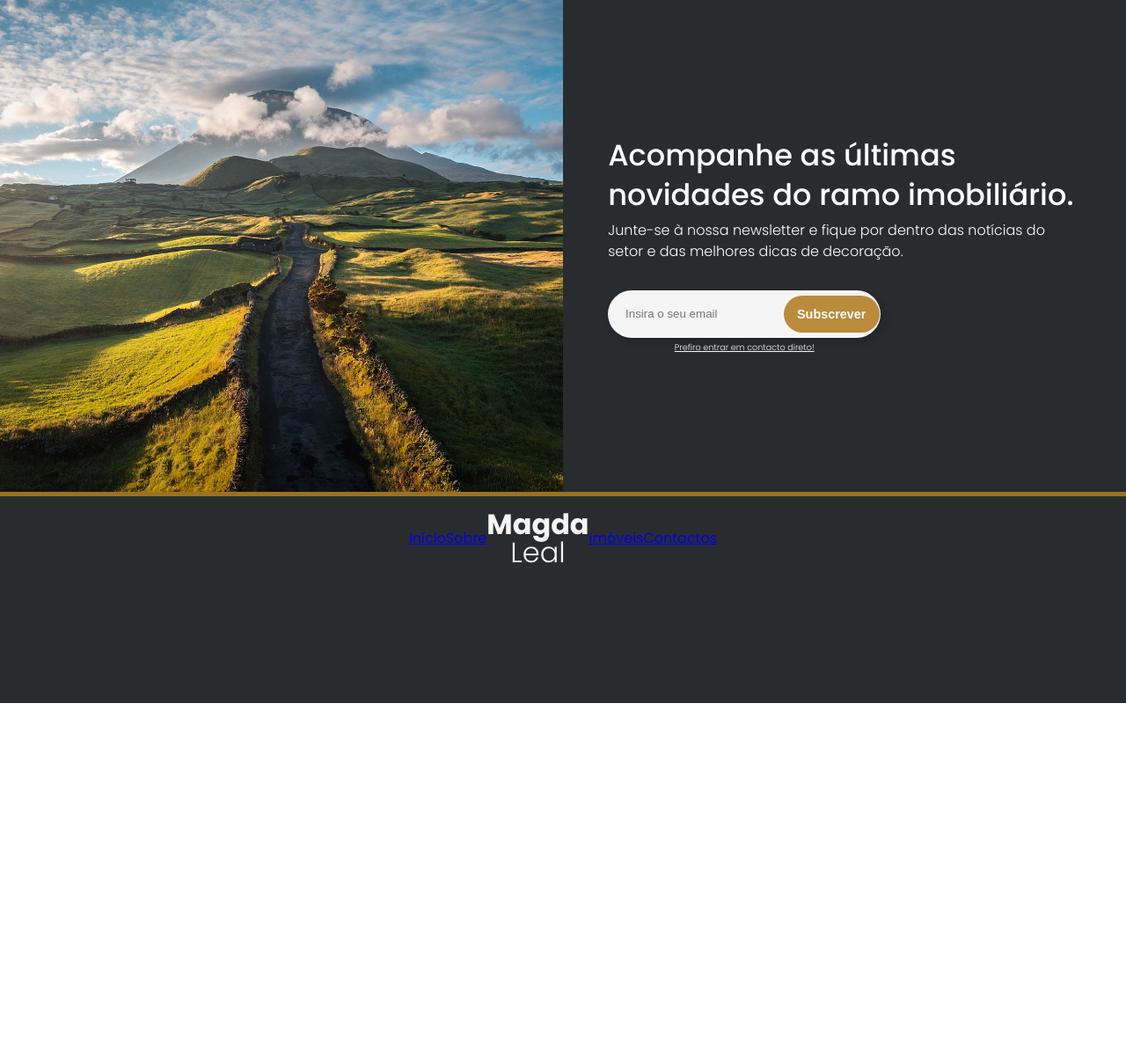
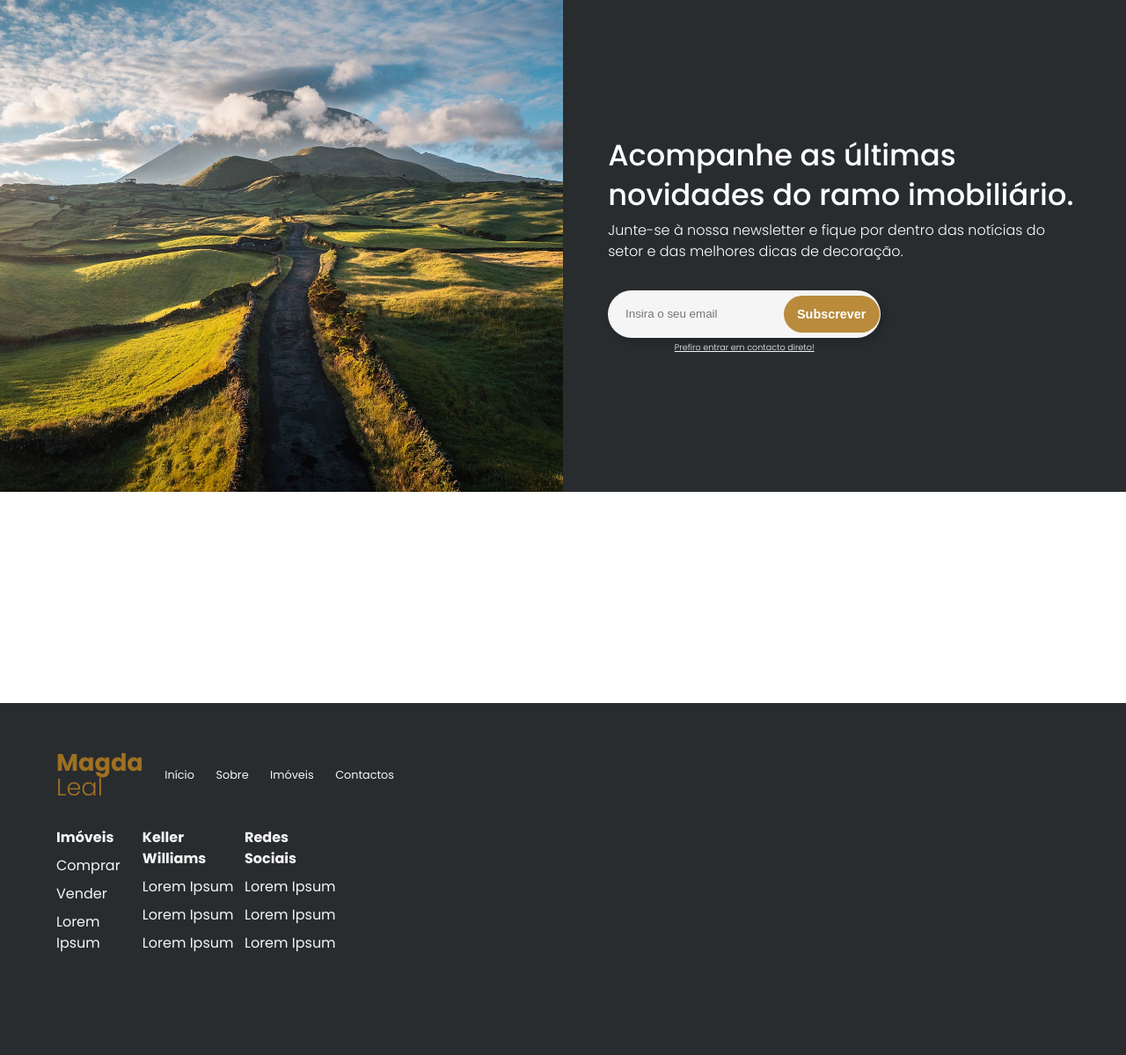
Before and after one commit to TiagoLealPalma/Site-Magda, a Django app: page / in a window 1280 px wide. Shown: the part 3158-4357 px from the top of the page at 88% size. Before the commit the page ends 3957 px from the top, so only its background shows below. Run offline with Django 5.2, Linux system fonts and the light colour scheme.

Commit message:
Footer changes

```diff
--- a/SiteMagda/static/styles.css
+++ b/SiteMagda/static/styles.css
@@ -739,25 +739,65 @@ body::-webkit-scrollbar {
 }
 
 .footer{
-    border-top: solid var(--secondary-color) 5px;
+    /*border-top: solid var(--secondary-color) 5px;*/
     background-color: var(--primary-color);
+    & .content {
+        width: 50%;
+        margin-left: 5%;
+        padding-top: 3%;
 
-    & .nav-bar{
+        & .nav-bar {
+            width: 60%;
             display: flex;
             flex-direction: row;
-        justify-content: center;
+            justify-content: space-between;
             align-items: center;
             padding: 1rem 0 0 0;
 
-        & h1{
+            & h1 {
                 color: whitesmoke;
                 font-weight: lighter;
-            text-align: center;
-            line-height: 2rem;
+                text-align: left;
+                line-height: 1.7rem;
+            }
+            & .logo{
+                font-size: 1.7rem;
+                color: var(--secondary-color);
             }
 
-       & a{
+            & a {
+                font-size: 0.8rem;
+                text-decoration: None;
+                color: whitesmoke;
+            }
 
+            & a:hover {
+                text-decoration: None;
+                color: var(--secondary-color);
+            }
+        }
+
+        & .subContent{
+            padding-top: 4vh;
+            width: 50%;
+            display: flex;
+            justify-content: space-between;
+            flex-direction: row;
+            line-height:1.5rem;
+
+
+            & .col{
+                height: 18vh;
+                display: flex;
+                flex-direction: column;
+                justify-content: space-between;
+
+                & .lines{
+                    text-decoration: None;
+                    color: whitesmoke;
+                    font-weight: normal;
+                }
+            }
         }
     }
 
--- a/SiteMagda/templates/magda/home.html
+++ b/SiteMagda/templates/magda/home.html
@@ -3,13 +3,13 @@
 <html lang="en">
 <head>
     <meta charset="UTF-8">
-    <title>Your Title</title>
+    <title>Magda Leal</title>
     <link rel="stylesheet" href="{% static 'styles.css' %}">
     <meta name="viewport" content="width=device-width, initial-scale=1.0">
     <link href="https://fonts.googleapis.com/css2?family=Poppins:wght@300;400;500;600;700&display=swap" rel="stylesheet">
 </head>
-
 <body>
+<div>
     <div class="headerContainer" id="header">
         <h1 class="logo"> <Strong>Magda</Strong> Leal</h1>
         <div class="nav-links">
@@ -189,21 +189,45 @@
                 <p class="clickable" style="Padding-top:0.3rem; font-size: 0.6rem; color: whitesmoke; font-family: 'Poppins', sans-serif; font-weight: lighter; text-decoration: underline; cursor: pointer">Prefiro entrar em contacto direto!</p>
             </div>
         </div>
+    </div>
 
-    </div>
+    <div style="height:30vh"></div>
     <div style="height: 0vh;"></div>
-    <div class="footer" style="height: 30vh">
+    <div class="footer" style="height: 50svh">
+        <div class="content">
             <div class="nav-bar">
+                <h1 class="logo"> <Strong>Magda</Strong> <br> Leal</h1>
                 <a href="#" class="">Início</a>
-            <a href="#" class= "">Sobre</a>
-            <h1 class="logo"> <Strong>Magda</Strong> <br> Leal</h1>
+                <a href="#" class="">Sobre</a>
                 <a href="#" class="">Imóveis</a>
                 <a href="#" class="">Contactos</a>
             </div>
-        <div class="socials"></div>
-        <div class="credits"></div>
+            <div class="subContent">
+                <div class="col">
+                    <a href="#" class="lines"><strong>Imóveis</strong></a>
+                    <a href="#" class= "lines">Comprar</a>
+                    <a href="#" class="lines">Vender</a>
+                    <a href="#" class="lines">Lorem Ipsum</a>
+                </div>
+                <div class="col">
+                    <a href="#" class="lines"><strong>Keller Williams</strong></a>
+                    <a href="#" class= "lines">Lorem Ipsum</a>
+                    <a href="#" class="lines">Lorem Ipsum</a>
+                    <a href="#" class="lines">Lorem Ipsum</a>
+                </div>
+                <div class="col">
+                    <a href="#" class="lines"><strong>Redes Sociais</strong></a>
+                    <a href="#" class= "lines">Lorem Ipsum</a>
+                    <a href="#" class="lines">Lorem Ipsum</a>
+                    <a href="#" class="lines">Lorem Ipsum</a>
+                </div>
+            </div>
+        </div>
+
+    </div>
 </div>
 
     <script src="{% static 'scripts/landingpage.js' %}"></script>
+
 </body>
 </html>
```
Lines whose indentation alone changed are shown as unchanged.
